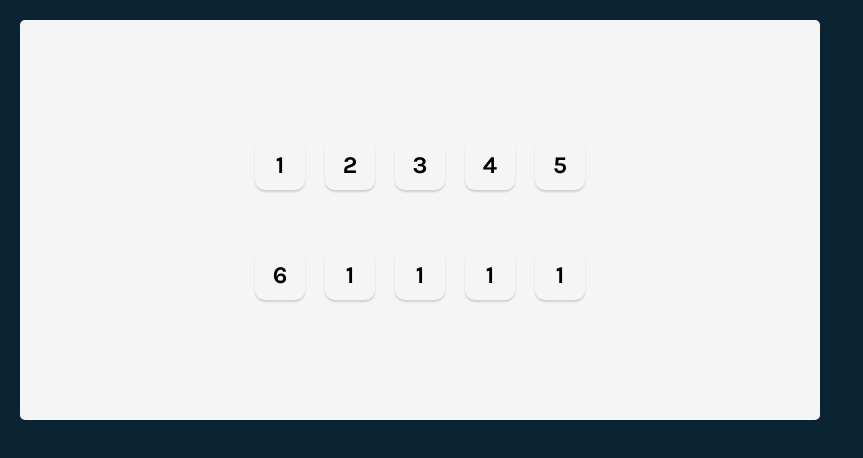
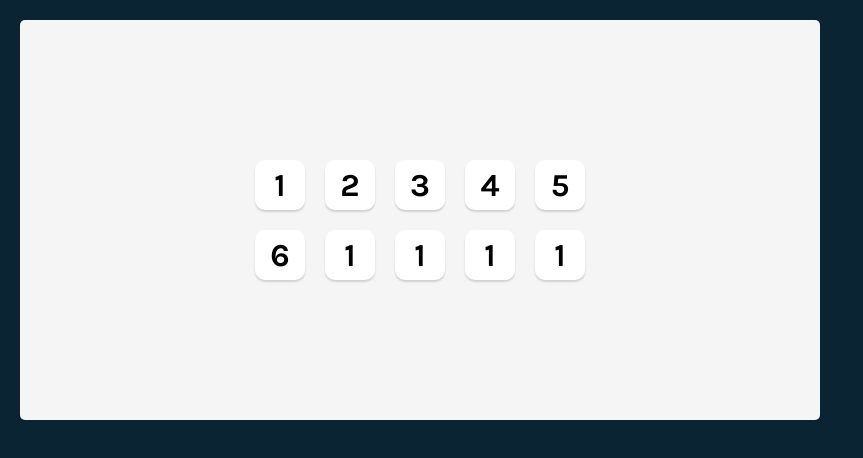
Before and after one commit to laurance18/vite-react, a React (Vite) app: page / in a window 1280 px wide. Shown: the top 458 px of the page, without its empty margins (0-863 px from the left). Built offline with nearby package versions, Linux system fonts and the light colour scheme.

Commit message:
Update Die styles

```diff
--- a/src/tenzies/components/Die.css
+++ b/src/tenzies/components/Die.css
@@ -6,4 +6,9 @@
     display: flex;
     justify-content: center;
     align-items: center;
+    background-color: white;
 }
+
+.die-num {
+    font-size: 2rem;
+}
--- a/src/tenzies/components/Die.jsx
+++ b/src/tenzies/components/Die.jsx
@@ -2,8 +2,8 @@ import './Die.css'
 
 function Die(props) {
   return (
-    <div >
-      <h2 className="die">{props.value}</h2>
+    <div className="die">
+      <h2 className="die-num">{props.value}</h2>
     </div>
   );
 }
```
